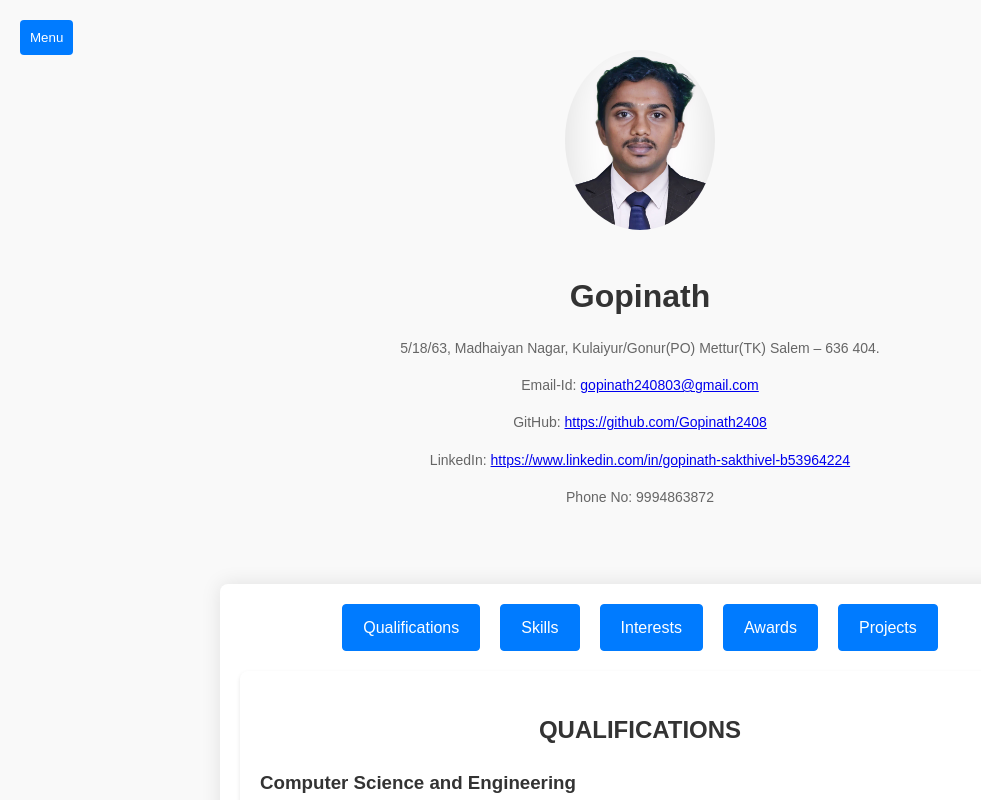
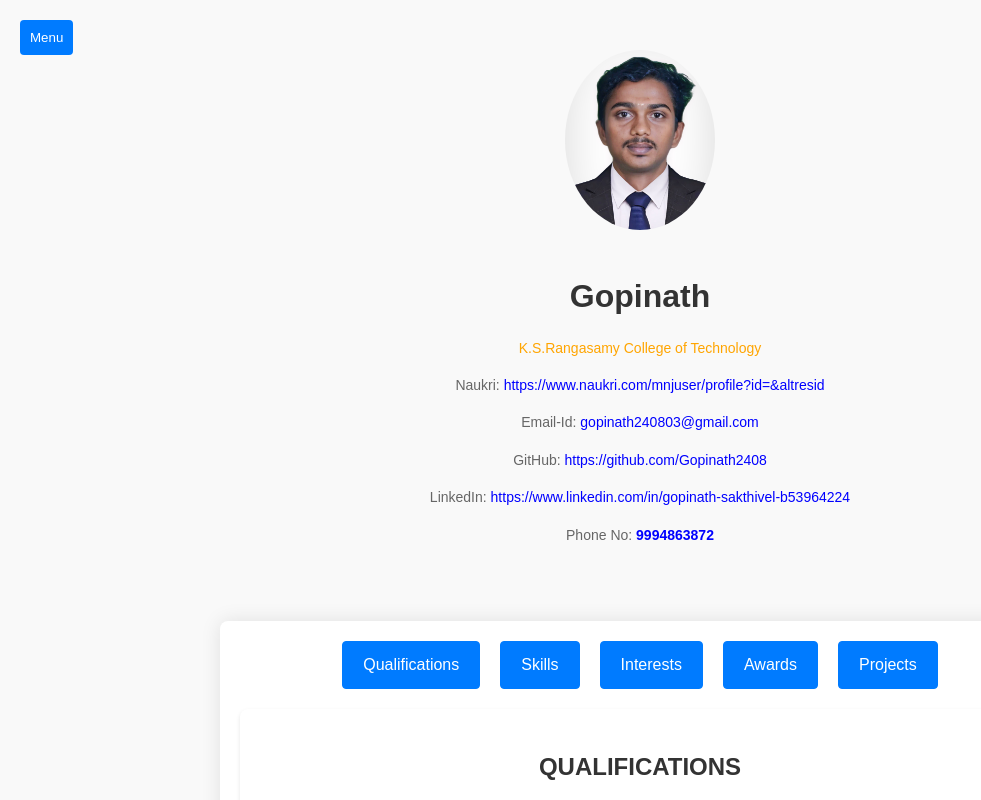
Before and after one commit to Gopinath2408/Gopinath_WebWorks, a React (Create React App) app: page / in a window 1280 px wide. Shown: the top 800 px of the page, without its empty margins (0-981 px from the left). Built offline with nearby package versions, Linux system fonts and the light colour scheme.

Commit message:
initial commit

```diff
--- a/src/Header.js
+++ b/src/Header.js
@@ -2,19 +2,25 @@ import React from 'react';
 import profilePhoto from './images/professional_photo.jpg'; // Replace with your actual profile photo file path or URL
 
 const Header = () => {
+  const linkStyle = {
+    color: '#007bff',
+    textDecoration: 'none',
+
+  };
   return (
     <header style={headerStyle}>
       <div style={imageContainer}>
         <img src={profilePhoto} alt="Profile" style={imageStyle} />
       </div>
       <div style={contentContainer}>
-        <h1 style={headingStyle}>Gopinath</h1>
-        <p style={textStyle}>5/18/63, Madhaiyan Nagar, Kulaiyur/Gonur(PO) Mettur(TK) Salem – 636 404.</p>
-        <p style={textStyle}>Email-Id: <a href="mailto:gopinath240803@gmail.com">gopinath240803@gmail.com</a></p>
-        <p style={textStyle}>GitHub: <a href="https://github.com/Gopinath2408">https://github.com/Gopinath2408</a></p>
-        <p style={textStyle}>LinkedIn: <a href="https://www.linkedin.com/in/gopinath-sakthivel-b53964224">https://www.linkedin.com/in/gopinath-sakthivel-b53964224</a></p>
-        <p style={textStyle}>Phone No: 9994863872</p>
-      </div>
+      <h1 style={headingStyle}>Gopinath</h1>
+      <p style={{ ...textStyle, color: 'orange' }}>K.S.Rangasamy College of Technology</p>
+      <p style={textStyle}>Naukri: <a href="https://www.naukri.com/mnjuser/profile?id=&altresid" style={{ ...linkStyle, color: 'blue' }}>https://www.naukri.com/mnjuser/profile?id=&altresid</a></p>
+      <p style={textStyle}>Email-Id: <a href="mailto:gopinath240803@gmail.com" style={{ ...linkStyle, color: 'blue' }}>gopinath240803@gmail.com</a></p>
+      <p style={textStyle}>GitHub: <a href="https://github.com/Gopinath2408" style={{ ...linkStyle, color: 'blue' }}>https://github.com/Gopinath2408</a></p>
+      <p style={textStyle}>LinkedIn: <a href="https://www.linkedin.com/in/gopinath-sakthivel-b53964224" style={{ ...linkStyle, color: 'blue' }}>https://www.linkedin.com/in/gopinath-sakthivel-b53964224</a></p>
+      <p style={textStyle}>Phone No: <span style={{ ...textStyle, color: 'blue', fontWeight: 'bold' }}>9994863872</span></p>
+    </div>
     </header>
   );
 };
```
